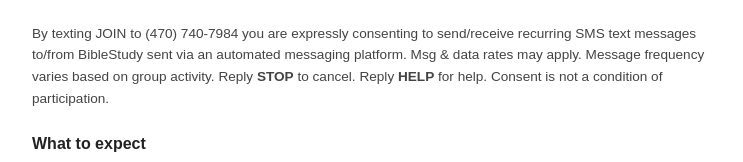
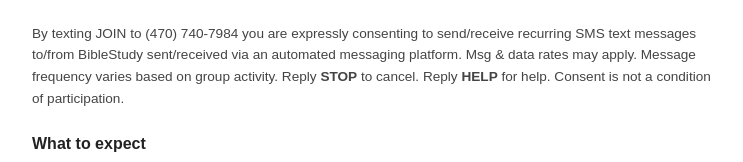
Before and after one commit to dwavelet/church-sms-policy, a plain HTML site: page join.html in a window 1280 px wide. Shown: the part 638-800 px from the top of the page, without its empty margins (268-1011 px from the left). Drawn offline with Linux system fonts and the light colour scheme.

Commit message:
Modified join.html: changed sent to sent/received

```diff
--- a/join.html
+++ b/join.html
@@ -36,7 +36,7 @@
 
   <p class="consent">By texting JOIN to (470) 740-7984 you are
   expressly consenting to send/receive recurring SMS text messages to/from
-  BibleStudy sent via an automated messaging
+  BibleStudy sent/received via an automated messaging
   platform. Msg &amp; data rates may apply. Message frequency
   varies based on group activity. Reply <strong>STOP</strong> to
   cancel. Reply <strong>HELP</strong> for help. Consent is not a
```
